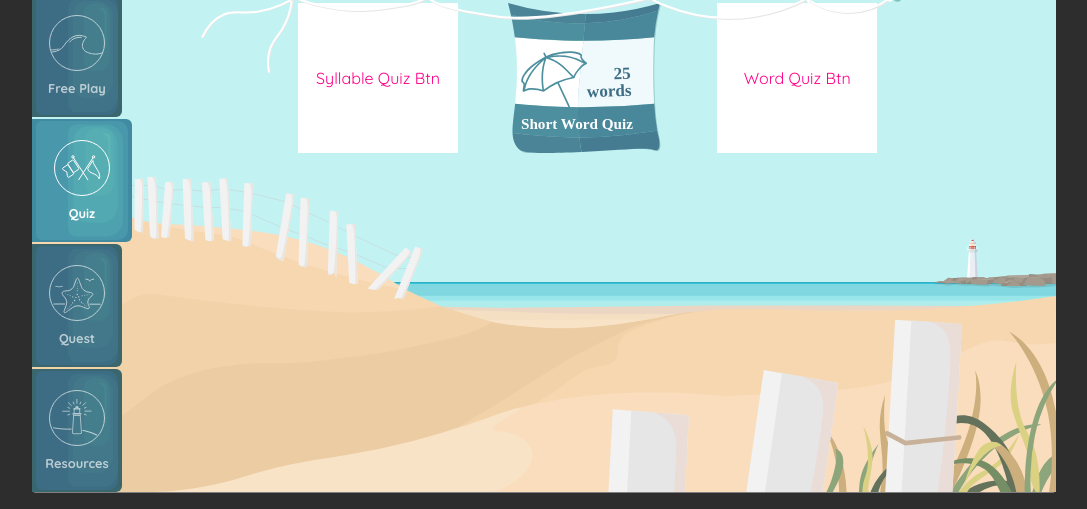
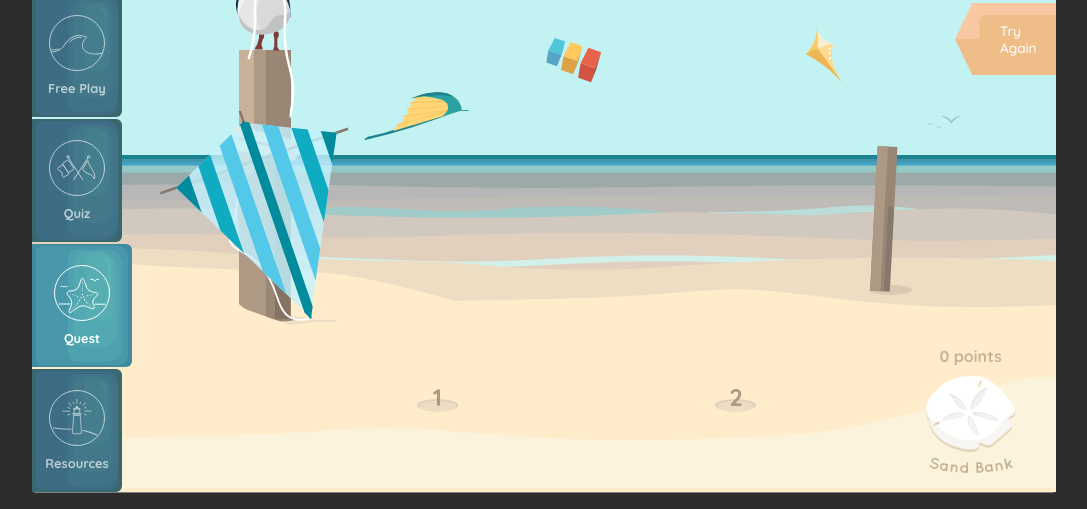
Before and after one commit to helencarey/startMock, a website: page docs/index.html in a window 1280 px wide. Shown: the part 291-800 px from the top of the page, without its empty margins (96-1183 px from the left). Drawn offline with nearby package versions, Linux system fonts and the light colour scheme; some packages are replaced by stand-ins of ours.

Commit message:
ready to push to remote

```diff
--- a/docs/app_module.js
+++ b/docs/app_module.js
@@ -8,8 +8,8 @@ var startMock = angular.module("startMock", [
 startMock.config(['$routeProvider', function($routeProvider) {
   $routeProvider
     .when('/', {
-      templateUrl: 'states/04_quiz/quiz.html',
-      controller: 'QuizCtrl'
+      templateUrl: 'states/05_quest/quest.html',
+      controller: 'QuestCtrl'
     })
     .when('/profiles', {
       templateUrl: 'states/01_profiles/profiles.html',
--- a/docs/app_styles.scss
+++ b/docs/app_styles.scss
@@ -11,8 +11,8 @@
 @import 'common-styles/icons';
 @import 'common-styles/sbImgs';
 @import 'common-styles/uiImgs';
+// review ---
 @import 'states/04_quiz/qz-bgImg';
-// @import 'states/05_quest/qt-bgImg';
 @import 'states/06_resources/res-bgImg';
 
 
--- a/docs/states/partials/nav.html
+++ b/docs/states/partials/nav.html
@@ -6,8 +6,8 @@
   gh-pages site name prefix for routing: /startMock/
 -->
 <div ng-repeat="tab in navTabs">
-    <!-- <a class="{{ ($index !== activeTab) ? 'navTab' : 'navTab active' }}" ng-href="/startMock/#/{{tab.link}}"> -->
-    <a class="{{ ($index !== activeTab) ? 'navTab' : 'navTab active' }}" ng-href="/#/{{tab.link}}">
+    <a class="{{ ($index !== activeTab) ? 'navTab' : 'navTab active' }}" ng-href="/startMock/#/{{tab.link}}">
+    <!-- <a class="{{ ($index !== activeTab) ? 'navTab' : 'navTab active' }}" ng-href="/#/{{tab.link}}"> -->
       <div class="{{ ($index !== activeTab) ? 'navTabBg' : 'navTabBg active' }}">
         <div class="{{ ($index !== activeTab) ? 'navBgMain' : 'navBgMain active' }}">
             <div class="{{ ($index !== activeTab) ? 'navPatina' : 'navPatina active' }}"></div>
```
